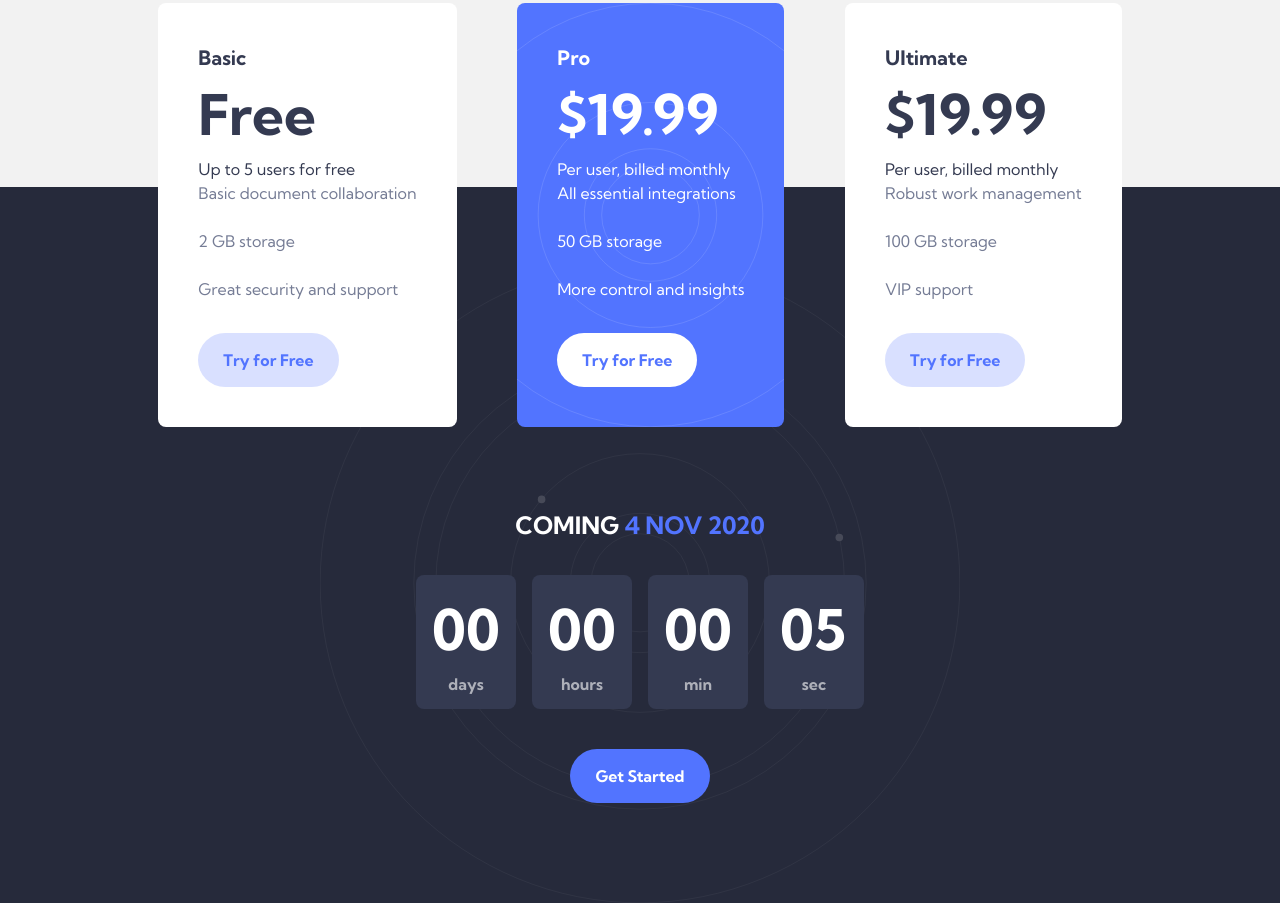
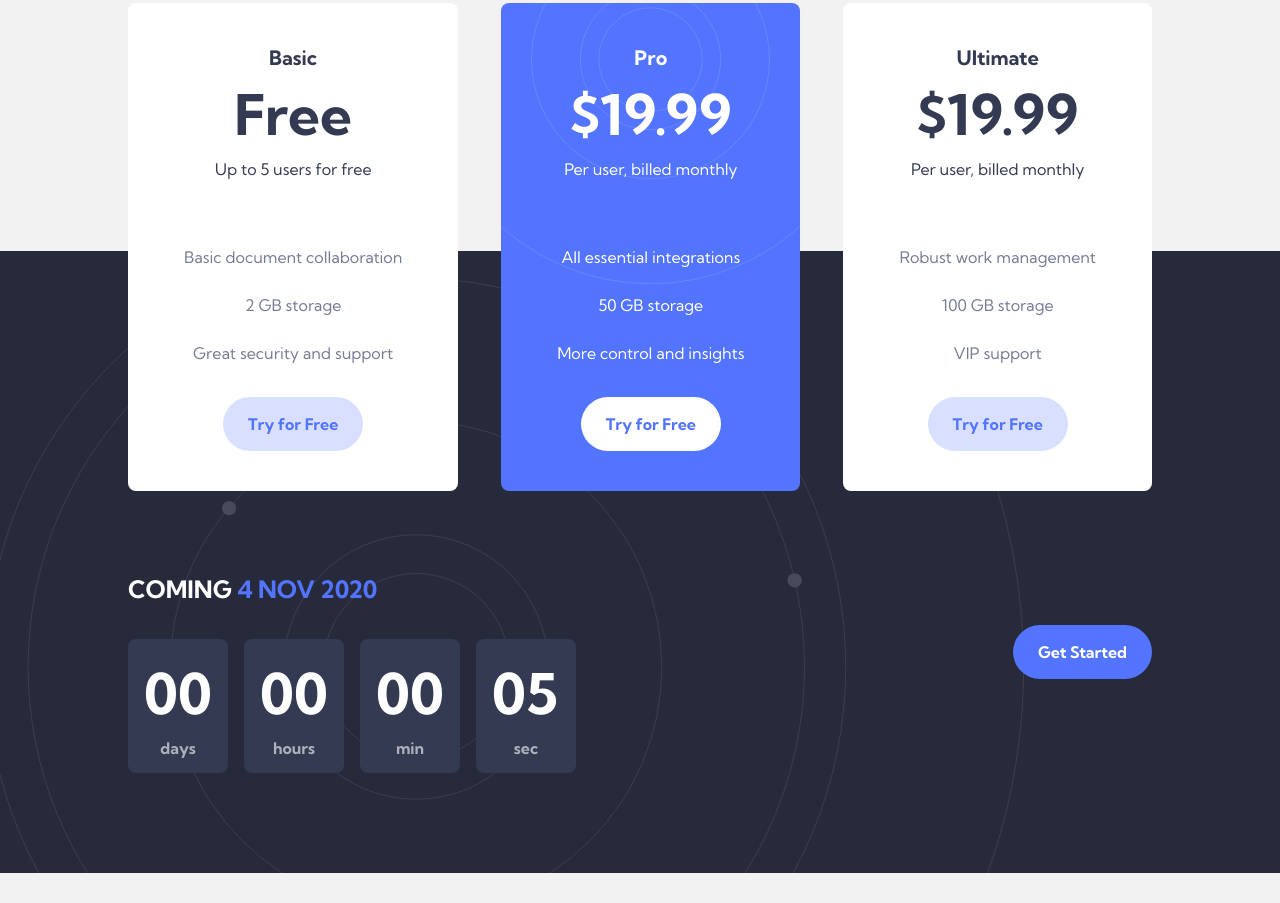
Before and after one commit to jmnyarega/office-lite, a website: page index.html in a window 1280 px wide. Shown: the part 837-1740 px from the top of the page. After the commit the page ends 1710 px from the top, so only its background shows below. Drawn offline with Linux system fonts and the light colour scheme.

Commit message:
- accessibility  - alignment  - etc

```diff
--- a/css/abstract/_global.scss
+++ b/css/abstract/_global.scss
@@ -10,9 +10,25 @@ body {
 	font-size: 1rem;
 	text-align: center;
 
+	background: no-repeat url(../../../assets/home/bg-pattern-header.svg);
+	min-height: 20rem;
+	background-size: 32rem auto;
+	background-position: bottom center;
 	background-color: abstract.$light-gray;
+
+	@media (min-width: 45em) {
+		background-image: url(../../assets/home/bg-pattern-header.svg);
+		background-repeat: no-repeat;
+		background-position-x: 35.4375rem;
+		background-position-y: -12.4375rem;
+		background-size: 80% auto;
+	}
 
 	@media (min-width: 64em) {
 		text-align: initial;
+		background-image: url(../../assets/home/bg-pattern-header.svg);
+		background-repeat: no-repeat;
+		background-position-x: 35.4375rem;
+		background-position-y: -25.4375rem;
 	}
 }
--- a/css/components/home/_intro.scss
+++ b/css/components/home/_intro.scss
@@ -36,8 +36,9 @@
 		margin-top: 1.5rem;
 		display: inline-block;
 		width: max-content;
+		text-decoration: none;
 
-		text-decoration: none;
+		box-shadow: -1px 5px 10px 3px rgba($color: abstract.$sky-blue, $alpha: 0.3);
 	}
 
 	@media (min-width: 64em) {
--- a/css/components/home/_plan.scss
+++ b/css/components/home/_plan.scss
@@ -6,13 +6,13 @@
 	z-index: 2;
 	@media (min-width: 64em) {
 		display: flex;
-		justify-content: space-around;
+		justify-content: space-between;
 		align-items: baseline;
 	}
 
 	.plan {
 		border-radius: 0.5rem;
-		padding: 2.5rem;
+		padding: 2.5rem 3.5rem;
 		background-color: abstract.$white;
 		color: abstract.$dark-blue;
 
@@ -27,6 +27,7 @@
 		}
 
 		@media (min-width: 64em) {
+			text-align: center;
 			grid-template-rows: auto;
 			grid-template-areas: "title title" "price price" "perks perks" "button button";
 		}
@@ -39,6 +40,10 @@
 			grid-area: perks;
 			@media (min-width: 45em) {
 				text-align: initial;
+			}
+
+			@media (min-width: 64em) {
+				text-align: center;
 			}
 
 			li + li {
@@ -64,6 +69,10 @@
 			@media (min-width: 45em) {
 				grid-area: button;
 			}
+
+			@media (min-width: 64em) {
+				margin-inline: auto;
+			}
 		}
 
 		&--pro {
@@ -73,16 +82,20 @@
 			background-position: bottom center;
 			min-height: 31.75rem;
 			color: abstract.$white;
+
 			@media (min-width: 45em) {
 				min-height: initial;
 				background-position: center left -100%;
 				background-size: 80% auto;
 			}
+
 			@media (min-width: 64em) {
-				background-position: top -40% center;
-				background-size: cover;
-				overflow: hidden;
+				background-size: 80% auto;
+				background-position: top center;
+				background-position-y: -10.5rem;
+				background-size: 150% auto;
 			}
+
 			&__perks {
 				color: abstract.$white;
 			}
@@ -118,6 +131,9 @@
 				grid-area: price;
 				margin-bottom: 0;
 			}
+			@media (min-width: 64em) {
+				margin-bottom: 4rem;
+			}
 			&__value {
 				font-size: 3.5rem;
 				font-weight: bold;
--- a/css/components/shared/_countdown.scss
+++ b/css/components/shared/_countdown.scss
@@ -5,12 +5,19 @@
     max-width: max-content;
     margin-inline: auto;
     grid-area: countdown;
+    @media (min-width: 64em) {
+        margin-inline: initial;
+    }
 
     &__title {
         text-transform: uppercase;
         font-weight: bold;
         @media (min-width: 45em) {
             text-align: center;
+		}
+
+        @media (min-width: 64em) {
+            text-align: initial;
 		}
 
 		&--home {
@@ -71,23 +78,38 @@
 }
 
 .bottom {
-	position: relative;
     padding-block: 33rem 6.25rem;
     margin-top: -33rem;
     background: no-repeat url(../../../assets/home/bg-pattern-footer.svg);
-	background-position: bottom center;
-	background-size: 50% auto;
     background-color: abstract.$very-dark-blue;
-	overflow: hidden;
+
+    @media (min-width: 45em) {
+        background-position: center;
+        padding-block: 15rem 6.25rem;
+        margin-top: -15rem;
+    }
 
     @media (min-width: 64em) {
+        background-position: -12rem -12rem;
+        background-size: 95% auto;
         padding-block: 15rem 6.25rem;
         margin-top: -15rem;
+    }
+
+    .container {
+        @media (min-width: 64em) {
+            display: flex;
+            align-items: center;
+            justify-content: space-between;
+        }
     }
 
     .cta {
         margin-inline: auto;
         width: max-content;
+        @media (min-width: 64em) {
+            margin-inline: initial;
+        }
         .button {
             margin-top: 2.5rem;
             display: inline-block;
--- a/css/components/signup/_footer.scss
+++ b/css/components/signup/_footer.scss
@@ -4,8 +4,15 @@
 	overflow: hidden;
 	min-height: 20rem;
 	margin-top: -14.625rem;
+
+	padding-block: 33rem 6.25rem;
+	background: no-repeat url(../../../assets/home/bg-pattern-footer.svg);
 	background-color: abstract.$very-dark-blue;
-	position: relative;
+	background-position: center;
+
+	@media (min-width: 64em) {
+		background-position: bottom center;
+	}
 
 	&--home {
 		margin-top: -100vh; // ???? wtf
@@ -25,12 +32,4 @@
 	@media (min-width: 45em) {
 		min-height: 23.75rem;
 	}
-
-	&__pattern {
-		position: absolute;
-		object-fit: cover;
-		height: 28.625rem;
-		left: 50%;
-		transform: translateX(-50%);
-	}
 }
--- a/css/components/signup/_form.scss
+++ b/css/components/signup/_form.scss
@@ -4,7 +4,7 @@
 	margin-top: 5.1875rem;
 	background-color: abstract.$white;
 	border-radius: 0.5rem;
-	padding: 1.5rem;
+	padding: 3rem;
 	position: relative;
 	z-index: 2;
 
--- a/css/components/signup/_layout.scss
+++ b/css/components/signup/_layout.scss
@@ -3,7 +3,13 @@
 .container {
 	max-width: 90em;
 	margin-inline: auto;
-	width: 90%;
+	width: 80%;
+}
+
+body {
+	@media (min-width: 45em) {
+		background-image: initial;
+	}
 }
 
 main {
--- a/css/components/signup/form/_select.scss
+++ b/css/components/signup/form/_select.scss
@@ -1,4 +1,4 @@
-@import 'abstract';
+@use 'abstract';
 
 .select {
 	display: flex;
@@ -47,6 +47,10 @@
 			display: flex;
 			justify-content: space-between;
 
+			&:hover, &:focus {
+				outline: 1px dotted abstract.$dust-blue;
+			}
+
 			+ .option {
 				border-top: 1px solid abstract.$dust-blue;
 			}
@@ -62,6 +66,10 @@
 			margin-right: 0.5rem;
 		}
 	}
+
+	&:focus-within {
+		outline: 1px dotted abstract.$dust-blue;
+	}
 }
 
 #toggle:checked {
--- a/index.html
+++ b/index.html
@@ -78,6 +78,7 @@
       </div>
     </section>
     <section class="bottom">
+      <div class="container">
         <section class="countdown countdown--home">
           <h2 class="countdown__title countdown__title--home">coming <span>4 nov 2020</span></h2>
           <div class="countdown__clock clock countdown__clock--home">
@@ -102,6 +103,7 @@
         <div class="cta">
           <a href="#0" class="button">Get Started</a>
         </div>
+      </div>
     </section>
     <script src="./js/countdown.js"></script>
     <script src="./js/select-pack.js"></script>
--- a/js/select-pack.js
+++ b/js/select-pack.js
@@ -1,3 +1,5 @@
+const input = document.getElementById("toggle");
+
 const clearSelected = () => {
   const elements = document.querySelectorAll(".options .check");
   elements.forEach((el) => el.classList.remove("check-true"));
@@ -10,4 +12,11 @@ const selectPack = (evt) => {
   const value = selected.querySelector(".value").innerHTML;
   document.querySelector(".selected").innerHTML = value;
   selected.querySelector(".check").classList.add("check-true");
+  input.checked = false;
 };
+
+// accessibility
+
+document.querySelector(".select a").addEventListener("focus", function () {
+  input.checked = true;
+});
```
Also changed, not shown: css/index.css, css/signup.css. Lines whose indentation alone changed are shown as unchanged.
